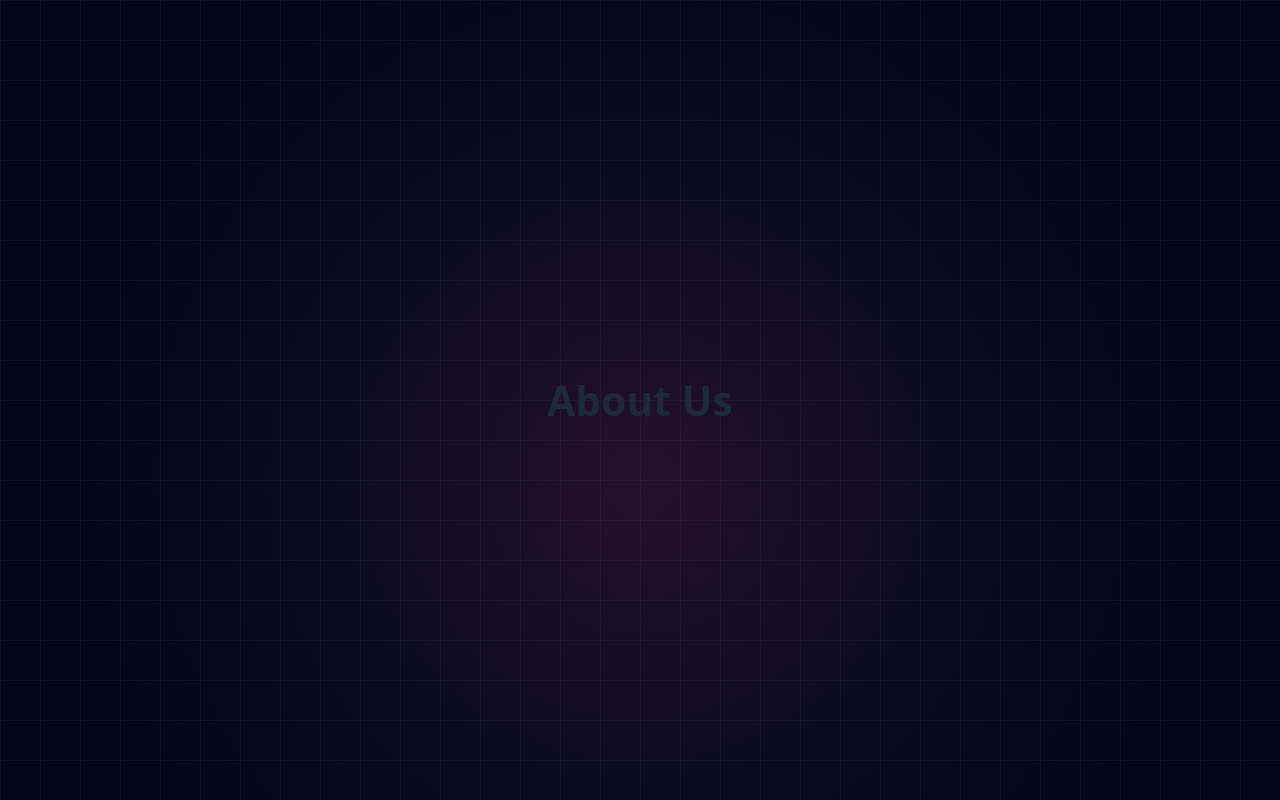
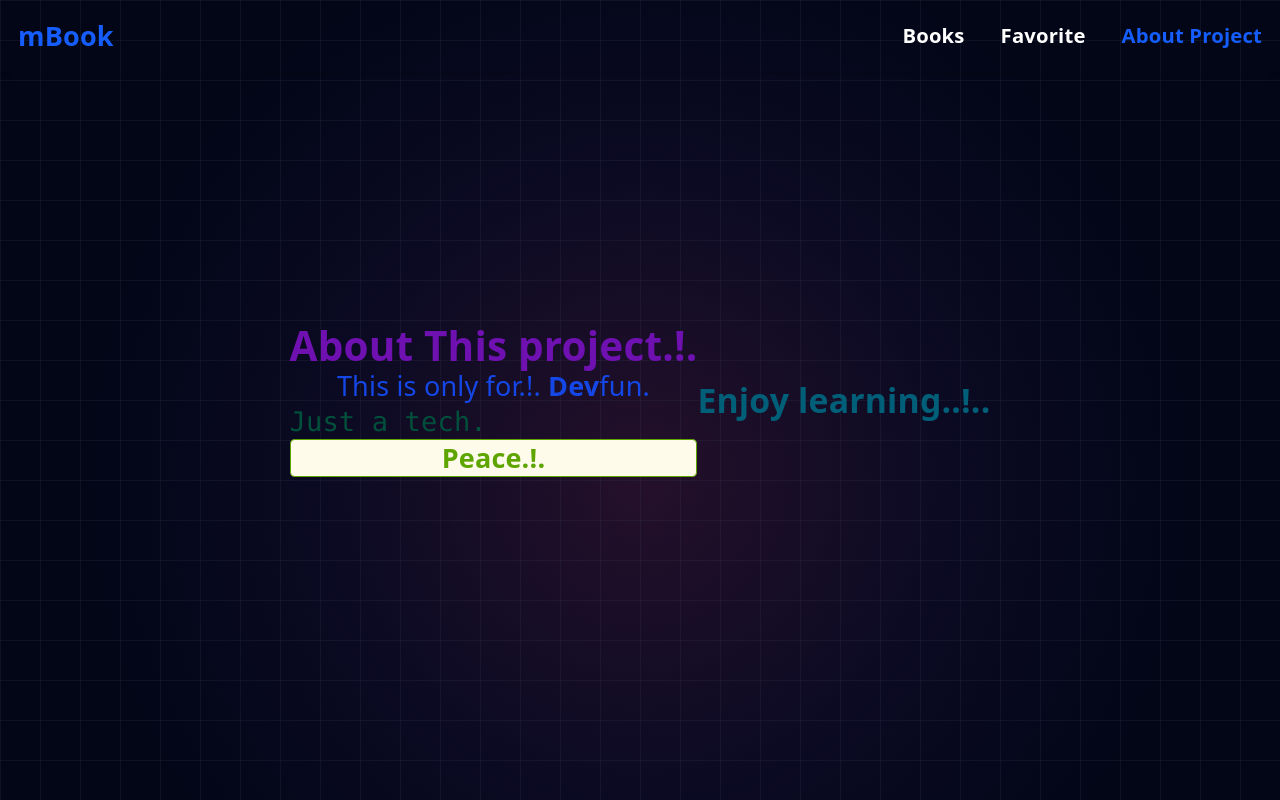
Before and after one commit to VortexWanderer9/BookLibrary, a React app in the folder Frontend/: page /about in a window 1280 px wide. Built offline with nearby package versions, Linux system fonts and the light colour scheme; the HTML template or start-up script is replaced by a standard one.

Commit message:
feat: implement Navbar and routing for Books and Favorite pages, enhance About and Home components

```diff
--- a/Frontend/src/App.jsx
+++ b/Frontend/src/App.jsx
@@ -23,7 +23,10 @@ const App = () => {
       backgroundSize: "40px 40px, 40px 40px, 100% 100%",
     }}
   />
-  <Outlet />
+  <Navbar/>
+ <div className='absolute w-full h-full p-3'>
+   <Outlet />
+ </div>
 </div>
      </>
   )
--- a/Frontend/src/Components/Category.jsx
+++ b/Frontend/src/Components/Category.jsx
@@ -18,7 +18,7 @@
     }
 
       return (
-      <div className='p-5 w-full bg-[#020617] relative text-gray-300 rounded-b-4xl'>
+      <div className='p-5 bg-[#020617] text-gray-300 rounded-b-4xl'>
       <div className='flex flex-col items-center gap-2 justify-center'>
         <div>
           <h2 className='text-xl font-bold'>Categories :</h2>
--- a/Frontend/src/Components/Navbar.jsx
+++ b/Frontend/src/Components/Navbar.jsx
@@ -1,28 +1,33 @@
 import React from "react";
+import { NavLink } from "react-router-dom";
 
 export default function Navbar() {
   return (
-    <nav className=" w-full shadow-md px-6 py-4 flex items-center justify-between">
+    <nav className=" w-full absolute z-199 shadow-md px-4 py-4 flex items-center justify-between">
       {/* Logo */}
-      <div className="text-2xl font-bold text-blue-600 cursor-pointer">
-        mBook
-      </div>
-
-      {/* Menu */}
-      <ul className="flex gap-8 text-gray-700 font-medium">
-        <li className="cursor-pointer hover:text-blue-600 transition">
-          Books
-        </li>
-        <li className="cursor-pointer hover:text-blue-600 transition">
-          Favorite
-        </li>
-        <li className="cursor-pointer hover:text-blue-600 transition">
-          Next Book
-        </li>
+      <NavLink
+       to ={'/'}
+       className="text-2xl font-bold text-blue-600 transition"
+       >
+       mBook
+      </NavLink>
+      <ul className="flex gap-8 text-white font-bold text-lg">
+        <NavLink
+         to={'/books'}
+          className={({isActive}) => isActive ? 'text-blue-600' : 'text-white'}
+          >Books
+        </NavLink>
+        <NavLink
+        to = {"/favorite"}
+         className={({isActive}) => isActive ? 'text-blue-600' : 'text-white'}
+         > Favorite
+        </NavLink>
+        <NavLink
+         to={'/about'}
+        className={({isActive}) => isActive ? 'text-blue-600' : 'text-white'}
+        > About Project
+         </NavLink>
       </ul>
-
-      {/* Optional Right Side (future use) */}
-      <div></div>
     </nav>
   );
 }
--- a/Frontend/src/Pages/About.jsx
+++ b/Frontend/src/Pages/About.jsx
@@ -2,9 +2,24 @@ import React from 'react'
 
 function About() {
   return (
-    <div className='absolute w-full h-full flex items-center justify-center'>
-      <h1 className='text-4xl font-bold text-gray-800'>About Us</h1>
+   <>
+  <div className='h-full'>
+     <div className='flex flex-col md:flex-row items-center justify-center h-full'>
+    <div>
+        <h2 className='text-4xl font-bold text-purple-800'>About This project.!.</h2>
+        <p className='text-center text-2xl font-medium text-blue-700'>This is only for.!. <strong>Dev</strong>fun.</p>
+        <p className='text-emerald-900 font-mono text-2xl'>Just a tech.</p>
+        <p className='text-lime-600 text-center border rounded bg-amber-50 text-2xl font-bold'>Peace.!.</p>
     </div>
+    <div>
+        <h2 className='text-3xl font-bold text-cyan-800'>Enjoy learning..!..</h2>
+    </div>
+
+   </div>
+   <div>
+   </div>
+  </div>
+   </>
   )
 }
 
--- /dev/null
+++ b/Frontend/src/Pages/Books.jsx
@@ -0,0 +1,9 @@
+import React from 'react'
+
+function Books() {
+  return (
+    <div>Books</div>
+  )
+}
+
+export default Books
--- /dev/null
+++ b/Frontend/src/Pages/Favorite.jsx
@@ -0,0 +1,23 @@
+import React from 'react'
+
+function Favorite() {
+  return (
+    <div className='h-full relative'>
+        <div className='mt-20 absolute'>
+          <h2 className='font-bold text-4xl'>Why you are reading a books.</h2>
+          <h2>Just make a note.</h2>
+           <h2>I don't have time to build this feature.</h2>
+           <p className='text-black text-center border rounded bg-emerald-400/80 text-2xl font-bold'>Peace.!.</p>
+        </div>
+        <div>
+            <div className='h-50 border-4 absolute w-50 mt-60 rounded flex items-center justify-center p-2 hover:scale-90 duration-150 ease-in-out cursor-pointer'>
+                <div className='border-2 h-[90%] absolute'></div>
+                <div className='border-2 absolute w-[90%]'></div>
+            </div>
+        </div>
+
+    </div>
+  )
+}
+
+export default Favorite
--- a/Frontend/src/Pages/Home.jsx
+++ b/Frontend/src/Pages/Home.jsx
@@ -5,8 +5,7 @@ import Footer from '../Components/Footer'
 
 function Home() {
   return (
-    <div className='absolute w-full'>
-     <Navbar/>
+    <div className='w-full'>
    <div>
     <section className="w-full min-h-[80vh] flex items-center justify-center">
       <div className="max-w-5xl text-center">
```
Also changed, not shown: Frontend/src/main.jsx (+6 -1 lines).
